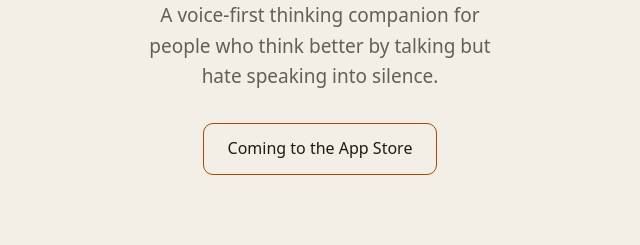
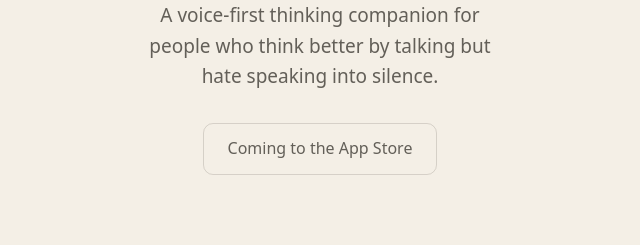
Before and after one commit to sean-reid/ooooh, a plain HTML site: page site/index.html in a window 1280 px wide. Shown: the part 555-800 px from the top of the page, without its empty margins (320-960 px from the left). Drawn offline with Linux system fonts and the light colour scheme.

Commit message:
fix(site): draw the App Store placeholder as a label (#221)
The "Coming to the App Store" span wore the amber border and 44 px
height of a button, so it read as a link that did nothing. Until the
listing exists it is a span, and a span now takes the hairline border
and dim ink. The hover and focus styles stay on the anchor for the day
it becomes one.

```diff
--- a/site/site.css
+++ b/site/site.css
@@ -112,6 +112,12 @@ main {
   border: 1px solid var(--amber);
   border-radius: 10px;
   font-size: 16px;
+}
+
+/* A span until the listing exists: no link, so it must not look like one. */
+span.store {
+  border-color: var(--line);
+  color: var(--dim);
 }
 
 a.store:hover,
```
